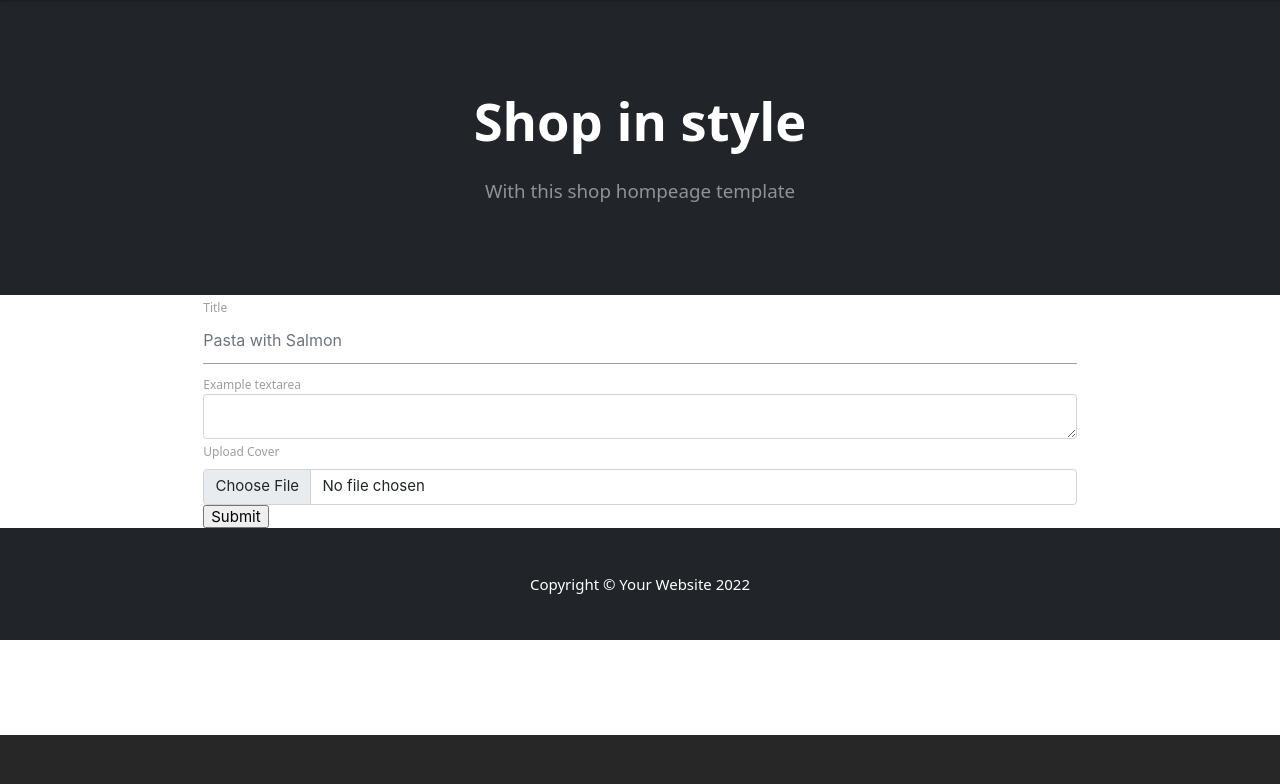
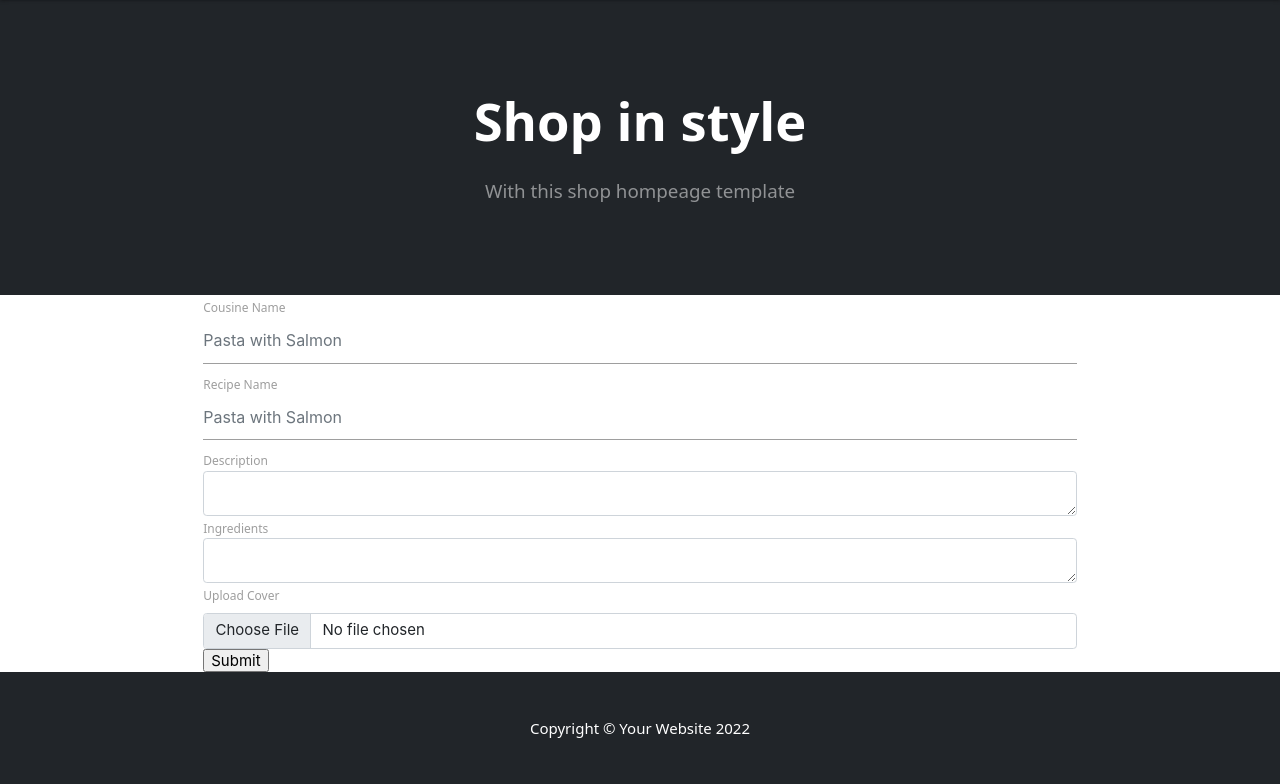
Before and after one commit to Code-Institute-Submissions/Frangelicomk-cookbook-project_SepResub, a Flask app: page /add_recipe in a window 1280 px wide. Shown: the part 65-849 px from the top of the page. Before the commit the page ends 800 px from the top, so only its background shows below. Run offline with Flask 2, Linux system fonts and the light colour scheme; some libraries are stand-ins or nearby versions.

Commit message:
improved form on add_recipe html and python

```diff
--- a/run.py
+++ b/run.py
@@ -113,15 +113,24 @@ def logout():
 def add_recipe():
     """User will be able to add a new recipe"""
     if request.method == 'POST':
-        title = request.form['title']
-        description = request.form['description']
+        cousine_name = request.form.get('cousine_name')
+        recipe_name = request.form.get('recipe_name')
+        description = request.form.get('description')
+        ingredients = request.form.get('ingredients')
+        cover = request.form.get('cover')
 
-        if not title:
-            flash('Title is required!')
+        if not cousine_name:
+            flash('Cousine Name is required!')
+        elif not recipe_name:
+            flash('Recipe Name is required!')
         elif not description:
-            flash('Content is required!')
+            flash('Description is required!')
+        elif not ingredients:
+            flash('Ingredients is required!')
+        elif not cover:
+            flash('Cover is required!')
         else:
-            messages.append({'title': title, 'description': description})
+            messages.append({'cousine_name': cousine_name, 'recipe_name': recipe_name, 'description': description, 'cover': cover, 'ingredients': ingredients})
 
     return render_template('add_recipe.html')
 
--- a/templates/add_recipe.html
+++ b/templates/add_recipe.html
@@ -6,16 +6,24 @@
 
         <form method="POST" action="{{ url_for('add_recipe') }}">
             <div class="form-group">
-              <label for="title">Title</label>
-              <input type="text" class="form-control" id="title" name="title" value="{{ request.form['title'] }}" placeholder="Pasta with Salmon">
+              <label for="cousine_name">Cousine Name</label>
+              <input type="text" class="form-control" id="cousine_name" name="cousine_name" value="{{ request.form['cousine_name'] }}" placeholder="Pasta with Salmon">
             </div>
             <div class="form-group">
-              <label for="exampleFormControlTextarea1">Example textarea</label>
-              <textarea class="form-control" name="description" id="exampleFormControlTextarea1" rows="3">{{ request.form['description'] }}</textarea>
+              <label for="recipe_name">Recipe Name</label>
+              <input type="text" class="form-control" id="recipe_name" name="recipe_name" value="{{ request.form['recipe_name'] }}" placeholder="Pasta with Salmon">
             </div>
             <div class="form-group">
-                <label class="form-label" for="ImageUpload">Upload Cover</label>
-                <input type="file" class="form-control" id="ImageUpload" />
+              <label for="description">Description</label>
+              <textarea class="form-control" name="description" id="description" rows="3">{{ request.form['description'] }}</textarea>
+            </div>
+            <div class="form-group">
+              <label for="ingredients">Ingredients</label>
+              <textarea class="form-control" name="ingredients" id="ingredients" rows="3">{{ request.form['ingredients'] }}</textarea>
+            </div>
+            <div class="form-group">
+                <label class="form-label" for="cover">Upload Cover</label>
+                <input type="file" class="form-control" id="cover" name="cover" accept="image/*">
             </div>
             <input type="submit" value="Submit">
         </form>
```
